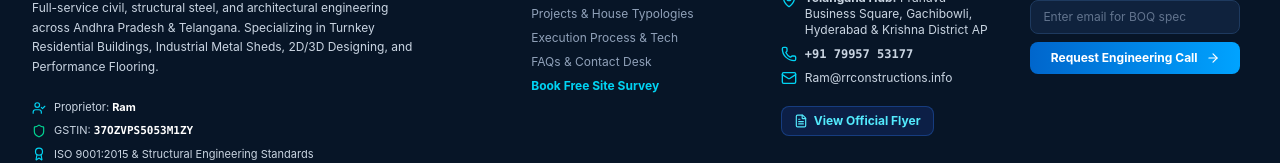
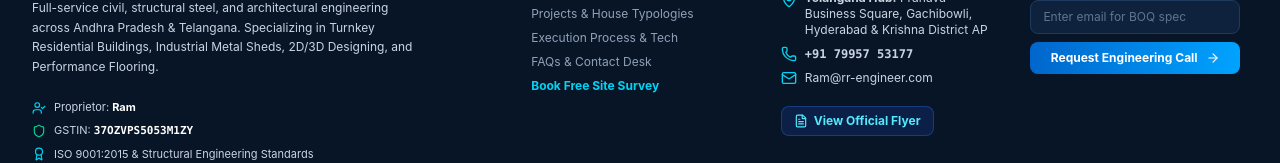
Before and after one commit to SureshMateti-works25/rr-constructions-engineering-works, a React (Vite) app: page / in a window 1280 px wide. Shown: the part 4400-4563 px from the top of the page. Built offline with nearby package versions, Linux system fonts and the light colour scheme.

Commit message:
chore: update official email to Ram@rr-engineer.com

```diff
--- a/src/data/builderData.ts
+++ b/src/data/builderData.ts
@@ -21,7 +21,7 @@ export const COMPANY_INFO = {
   freeMaintenanceYears: 1,
   phone: '+91 79957 53177',
   secondaryPhone: '+91 79957 53177',
-  email: 'Ram@rrconstructions.info',
+  email: 'Ram@rr-engineer.com',
   gstin: '37OZVPS5053M1ZY',
   headOffice: '1-161, Maddipatla, Gudur Mandal, Krishna, Andhra Pradesh - 521150',
   hyderabadHub: 'Pranava Business Square, Gachibowli, Hyderabad & Krishna District AP',
```
